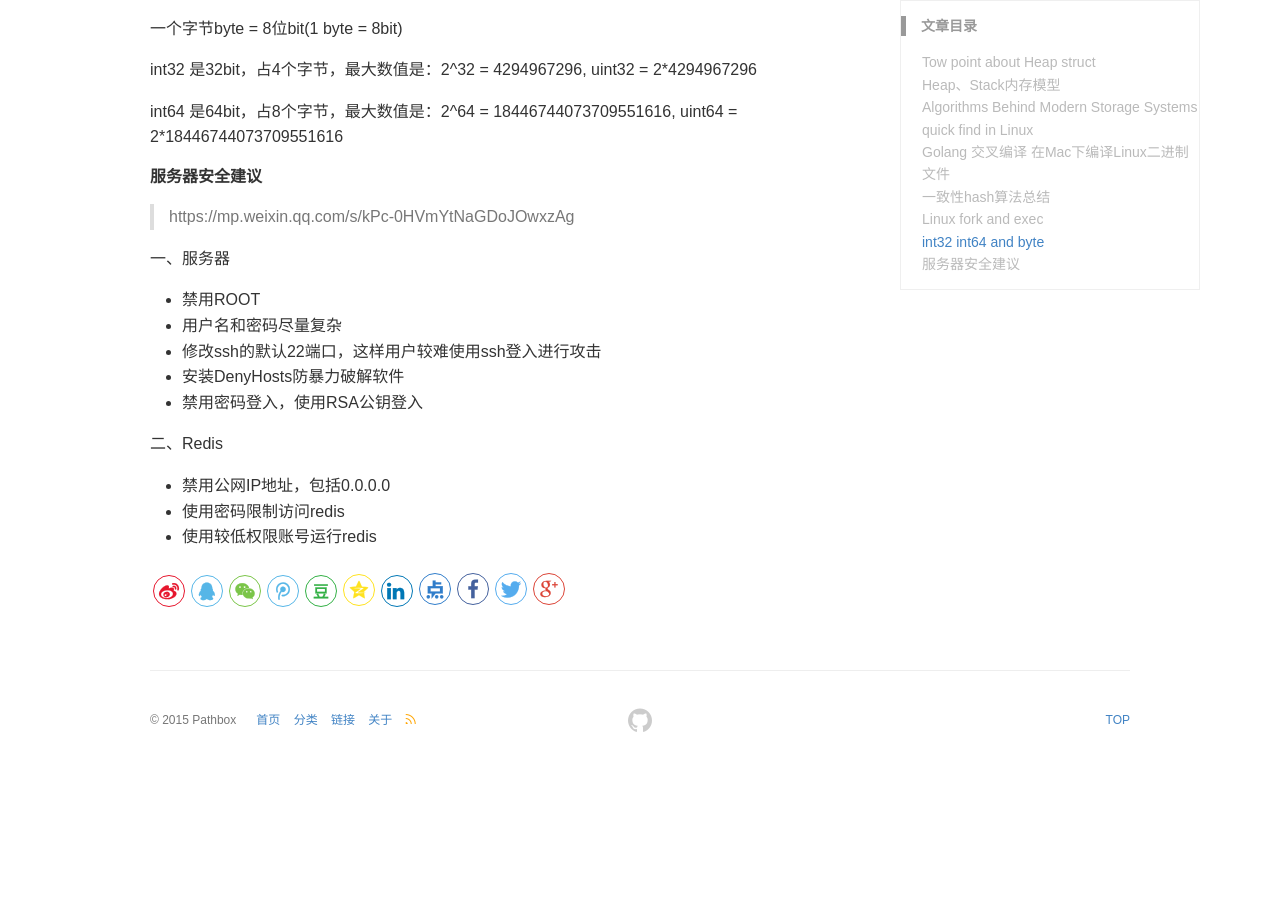
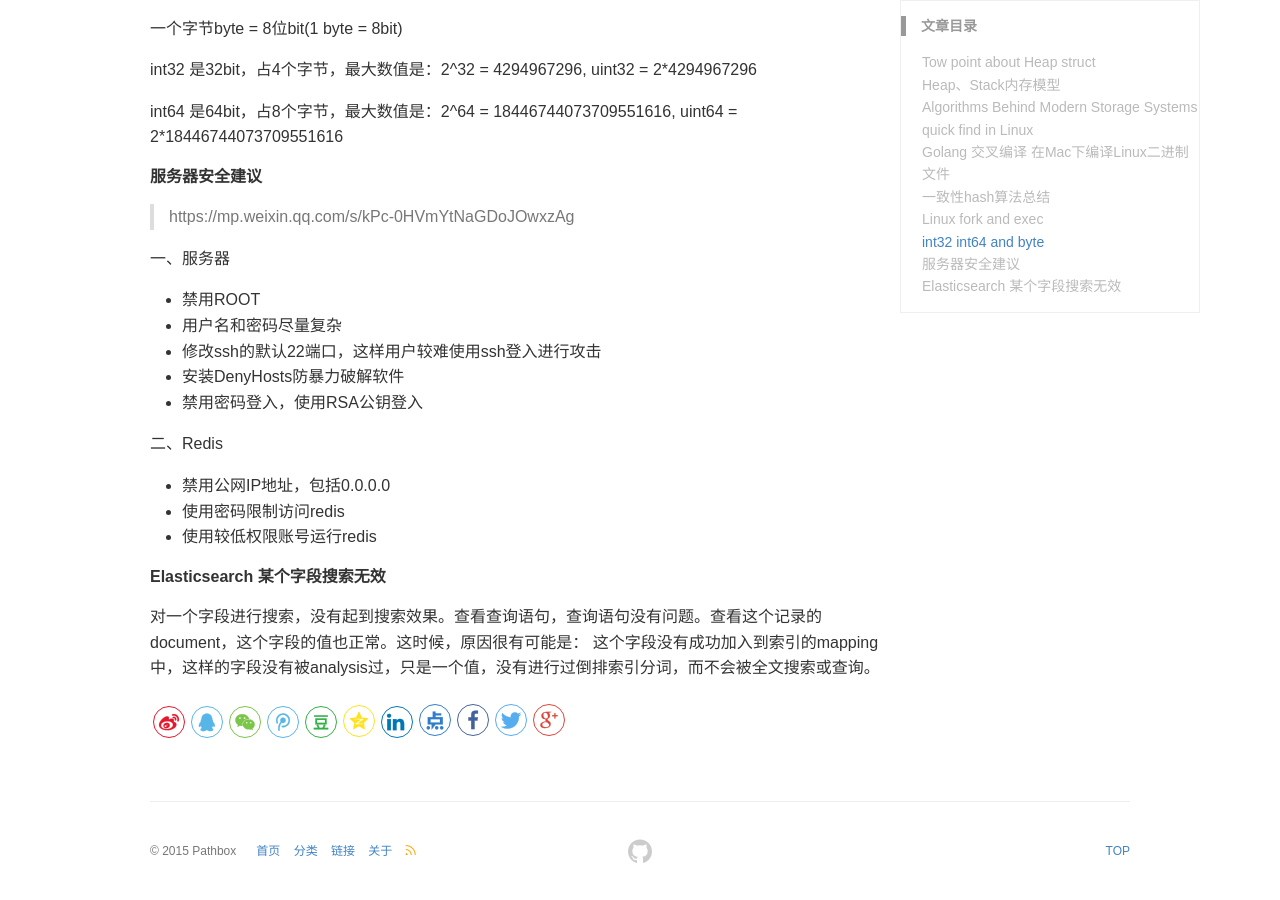
Before and after one commit to pathbox/pathbox.github.io, a Jekyll site: the page built from _posts/2018-06-02-work-summary-in-Udesk-sixteen.md, in a window 1280 px wide and 900 px high, scrolled down 3370 px. Built offline with Jekyll 4.4.1, drawn with Linux system fonts in a browser that asks for light colours; before the commit the page ends 4139 px from its top, so only the background shows below that.

Commit message:
Elasticsearch 某个字段搜索无效

```diff
--- a/_posts/2018-06-02-work-summary-in-Udesk-sixteen.md
+++ b/_posts/2018-06-02-work-summary-in-Udesk-sixteen.md
@@ -128,3 +128,7 @@ int64 是64bit，占8个字节，最大数值是：2^64 = 18446744073709551616,
 - 禁用公网IP地址，包括0.0.0.0
 - 使用密码限制访问redis
 - 使用较低权限账号运行redis
+
+##### Elasticsearch 某个字段搜索无效
+
+对一个字段进行搜索，没有起到搜索效果。查看查询语句，查询语句没有问题。查看这个记录的document，这个字段的值也正常。这时候，原因很有可能是： 这个字段没有成功加入到索引的mapping中，这样的字段没有被analysis过，只是一个值，没有进行过倒排索引分词，而不会被全文搜索或查询。
```
